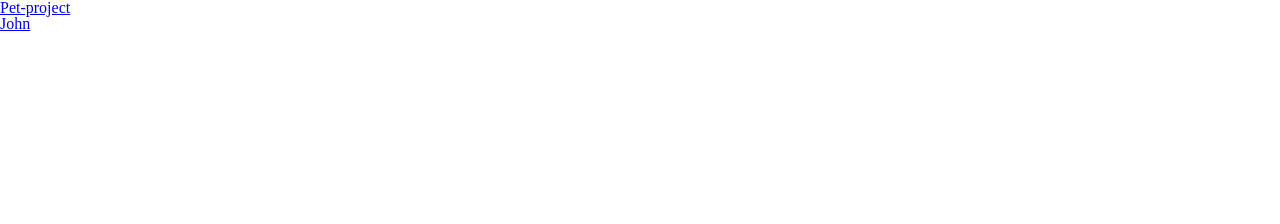
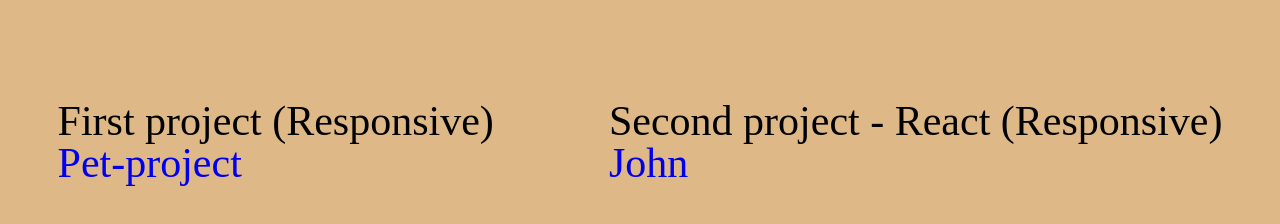
Before and after one commit to AlinaKoshnik/AlinaKoshnik.github.io, a plain HTML site: page index.html in a window 1280 px wide. Drawn offline with Linux system fonts and the light colour scheme.

Commit message:
added two project

```diff
--- a/index.html
+++ b/index.html
@@ -9,12 +9,17 @@
     <title>Portfolio</title>
 </head>
 <body>
-    <div class="pet-project">
-         <a href="pet-project/index.html">Pet-project</a>
+    <div class="portfolio">
+            <div class="link">
+                <p>First project (Responsive)</p>
+            <a  class="pet-project" href="pet-project/index.html">Pet-project</a>
+        </div>
+        <div class="link">
+            <p>Second project - React (Responsive)</p>
+            <a class="john" href="John/index.html">John</a>
+        </div>
     </div>
-    <div class="john">
-        <a href="John/index.html">John</a>
-    </div>
+
 
 </body>
 </html>
--- a/style.css
+++ b/style.css
@@ -1,7 +1,28 @@
+body{
+    font-size: 42px;
+    background-color: burlywood;
 
+}
+
+.portfolio{
+    display: flex;
+    justify-content: space-around;
+    align-items: center;
+    margin-top: 100px;
+}
+link{
+    display: flex;
+    justify-content: center;
+    align-items: center;
+}
 
 .pet-project {
+    text-decoration: none;
+    margin-right: 100px;
+
 
 }
 .john {
+    text-decoration: none;
+
 }
```
